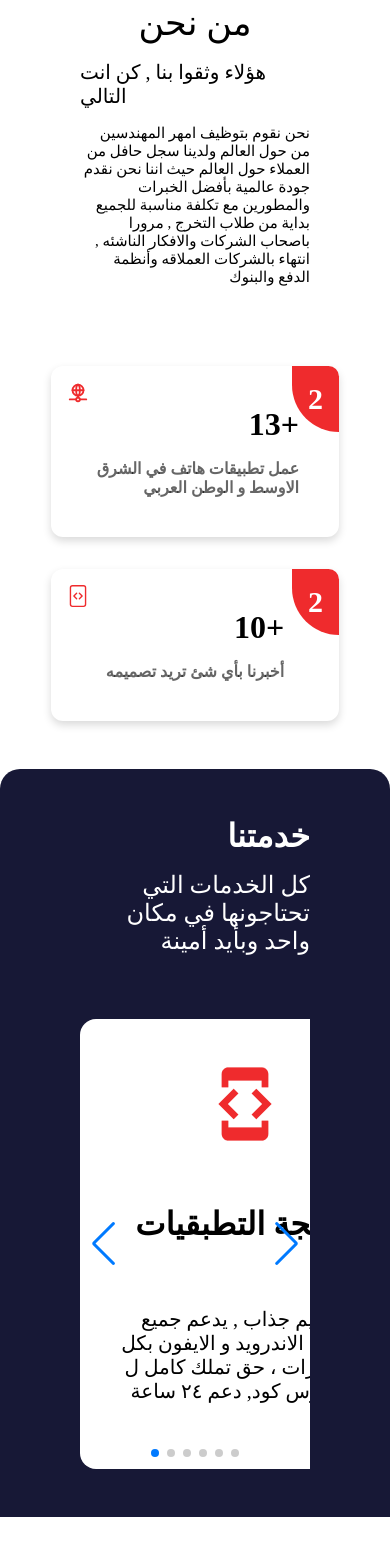
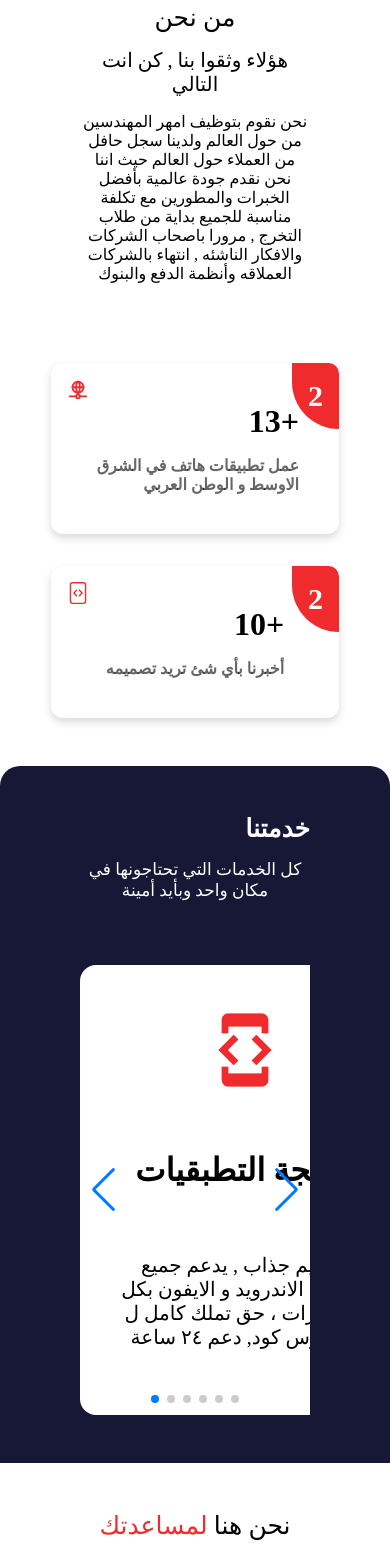
Before and after one commit to islam-khalil0/Programming-company, a React (Create React App) app: page / in a window 390 px wide. Shown: the part 920-2476 px from the top of the page. Built offline with nearby package versions, Linux system fonts and the light colour scheme.

Commit message:
handle css files

```diff
--- a/src/Components/Home/Home.css
+++ b/src/Components/Home/Home.css
@@ -107,7 +107,7 @@
 
 .info {
   width: 100%;
-  height: 9rem;
+  height: max-content;
   padding: 0 5rem;
   background-color: var(--infoBg-color);
   position: absolute;
--- a/src/Components/Info/Info.css
+++ b/src/Components/Info/Info.css
@@ -211,10 +211,11 @@
   .BaseDivInf .top h1 {
     color: #000;
     font-family: Cairo;
-    font-size: 35px;
+    font-size: 25px;
     font-style: normal;
     font-weight: 400;
     line-height: normal;
+    text-align: center;
   }
 
   .BaseDivInf .top h4 {
@@ -224,15 +225,16 @@
     font-style: normal;
     font-weight: 300;
     line-height: normal;
+    text-align: center;
   }
 
   .BaseDivInf .top p {
     color: #000;
-    text-align: right;
     font-family: Cairo;
-    font-size: 15px;
+    font-size: 16px;
     font-style: normal;
     font-weight: 400;
     line-height: normal;
+    text-align: center;
   }
 }
--- a/src/Components/Services/Services.css
+++ b/src/Components/Services/Services.css
@@ -41,10 +41,9 @@
   line-height: normal;
 }
 
-.BaseDivServices .contentSer{
+.BaseDivServices .contentSer {
   width: 100%;
   height: 100%;
-
 }
 
 .BaseDivServicesCart {
@@ -61,8 +60,7 @@
   color: #000000;
 }
 
-
-.BaseDivServicesCart h3{
+.BaseDivServicesCart h3 {
   color: #000;
   text-align: center;
   font-family: Cairo;
@@ -72,7 +70,7 @@
   line-height: normal;
 }
 
-.BaseDivServicesCart p{
+.BaseDivServicesCart p {
   color: #000;
   text-align: center;
   font-family: Cairo;
@@ -81,3 +79,25 @@
   font-weight: 500;
   line-height: normal;
 }
+
+@media screen and (max-width: 961px) {
+  .BaseDivServices .titleSer h3 {
+    color: #fff;
+    text-align: center;
+    font-family: Poppins;
+    font-size: 25px;
+    font-style: normal;
+    font-weight: 700;
+    line-height: normal;
+  }
+
+  .BaseDivServices .titleSer p {
+    color: #fff;
+    text-align: center;
+    font-family: Cairo;
+    font-size: 17px;
+    font-style: normal;
+    font-weight: 500;
+    line-height: normal;
+  }
+}
--- a/src/Components/Steps/Steps.css
+++ b/src/Components/Steps/Steps.css
@@ -70,7 +70,7 @@
 
 .stepsCart {
   width: 18rem;
-  height: 10rem;
+  height: max-content;
   display: flex;
   flex-direction: column;
   align-items: center;
@@ -80,7 +80,7 @@
   -moz-box-shadow: 2px 10px 20px -9px rgba(0, 0, 0, 0.48);
   box-shadow: 2px 10px 20px -9px rgba(0, 0, 0, 0.327);
   border-radius: 0.9rem;
-  padding: 3rem;
+  padding: 3.5rem;
   position: relative;
   cursor: pointer;
   transition: all ease 0.3s;
@@ -170,3 +170,35 @@
   font-weight: 600;
   line-height: normal;
 }
+
+@media screen and (max-width: 961px) {
+  .BaseDivSteps .titleSteps h1 {
+    color: #000;
+    text-align: center;
+    font-family: Cairo;
+    font-size: 25px;
+    font-style: normal;
+    font-weight: 400;
+    line-height: normal;
+  }
+
+  .BaseDivSteps .titleSteps h1 span {
+    color: #ef2b2d;
+    font-family: Cairo;
+    font-size: 25px;
+    font-style: normal;
+    font-weight: 400;
+    line-height: normal;
+    text-align: center;
+  }
+
+  .BaseDivSteps .titleSteps h4 {
+    color: #000;
+    font-family: Cairo;
+    font-size: 14px;
+    font-style: normal;
+    font-weight: 400;
+    line-height: normal;
+    text-align: center;
+  }
+}
--- a/src/Components/Team/Team.css
+++ b/src/Components/Team/Team.css
@@ -128,3 +128,30 @@
   gap: 0.3rem;
   font-size: 35px;
 }
+
+@media screen and (max-width: 961px) {
+  .baseDivTeam h1 {
+    color: #000;
+    font-family: Cairo;
+    font-size: 25px;
+    font-style: normal;
+    font-weight: 400;
+    line-height: normal;
+    text-align: center;
+  }
+
+  .BaseDivCartTeam {
+    width: 310px;
+    height: max-content;
+    flex-shrink: 0;
+    border-radius: 12px;
+    background: #fff;
+    box-shadow: 0px 4px 8px 0px rgba(0, 0, 0, 0.18);
+    padding: 2rem 1rem;
+    display: flex;
+    flex-direction: column;
+    align-items: center;
+    justify-content: center;
+    gap: 1.5rem;
+  }
+}
--- a/src/Components/Techniques/techniques.css
+++ b/src/Components/Techniques/techniques.css
@@ -22,7 +22,7 @@
   text-align: right;
 }
 
-.BaseDivTechniques .techContent{
+.BaseDivTechniques .techContent {
   display: flex;
   flex-wrap: wrap;
   align-items: center;
@@ -30,7 +30,6 @@
   gap: 6rem;
   background: transparent;
 }
-
 
 .TechCart {
   width: 20rem;
@@ -96,7 +95,6 @@
   line-height: normal;
 }
 
-
 .TechCart .content {
   display: flex;
   flex-direction: row;
@@ -106,7 +104,7 @@
 }
 
 .TechCart .content p {
-    color:black;
+  color: black;
   text-align: right;
   font-family: Cairo;
   font-size: 25px;
@@ -124,3 +122,15 @@
   font-weight: 600;
   line-height: normal;
 }
+
+@media screen and (max-width: 961px) {
+  .BaseDivTechniques .titleTech h1 {
+    color: #fff;
+    font-family: Cairo;
+    font-size: 25px;
+    font-style: normal;
+    font-weight: 700;
+    line-height: normal;
+    text-align: center;
+  }
+}
```
Lines whose indentation alone changed are shown as unchanged.
